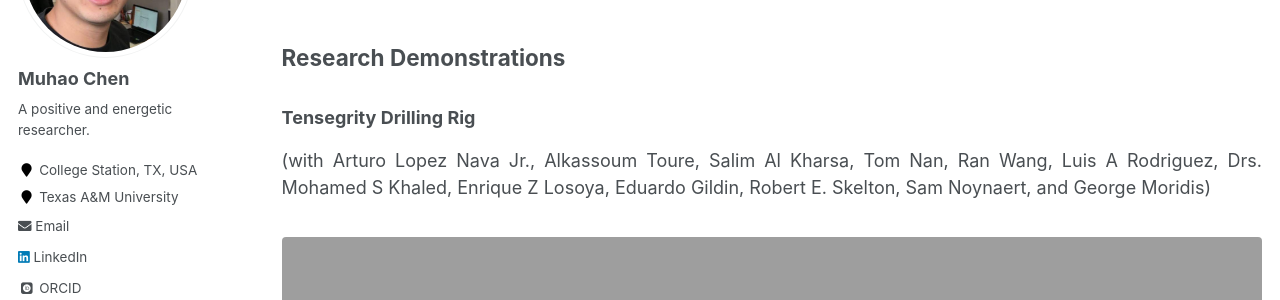
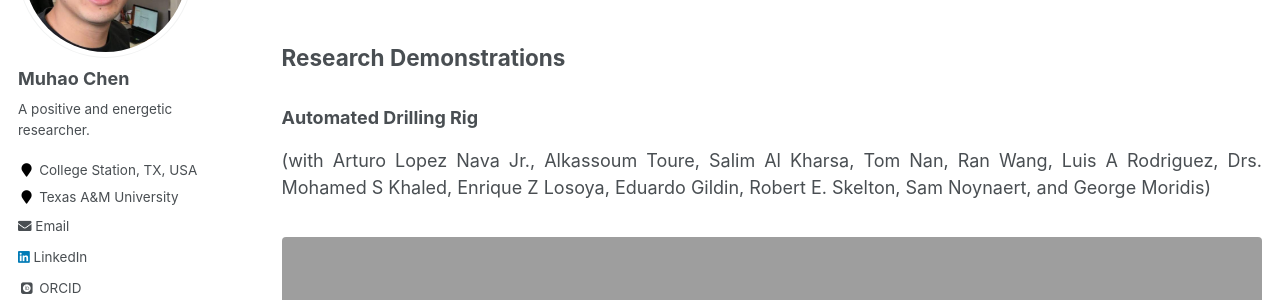
Before and after one commit to Muhao-Chen/muhao-chen.github.io, a Jekyll site: the page built from _pages/research.md, in a window 1280 px wide and 900 px high, scrolled down 1966 px. Shown: the part 153-453 px from the top of the window. Built offline with Jekyll 4.4.1, drawn with Linux system fonts in a browser that asks for light colours; some web fonts are replaced.

Commit message:
Update research.md

```diff
--- a/_pages/research.md
+++ b/_pages/research.md
@@ -74,7 +74,7 @@ The existing design approaches mainly deal with what is sufficient rather than n
 
 ## Research Demonstrations
 
-### Tensegrity Drilling Rig
+### Automated Drilling Rig
 (with Arturo Lopez Nava Jr., Alkassoum Toure, Salim Al Kharsa, Tom Nan, Ran Wang, Luis A Rodriguez, Drs. Mohamed S Khaled, Enrique Z Losoya, Eduardo Gildin, Robert E. Skelton, Sam Noynaert, and George Moridis)
 
 <figure><img src="{{ site.url }}/images/rffi/rig.png" width="800"/></figure>
```
